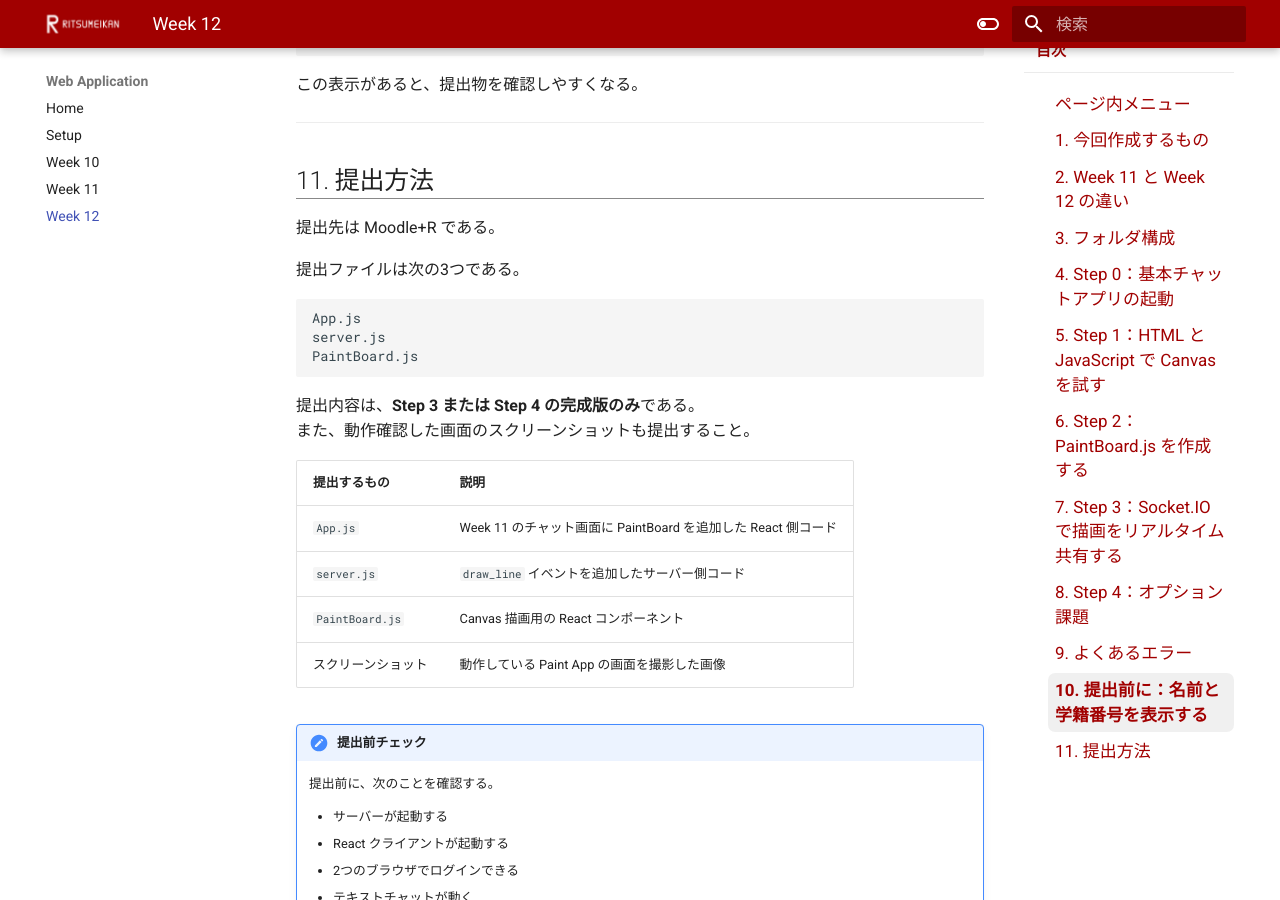
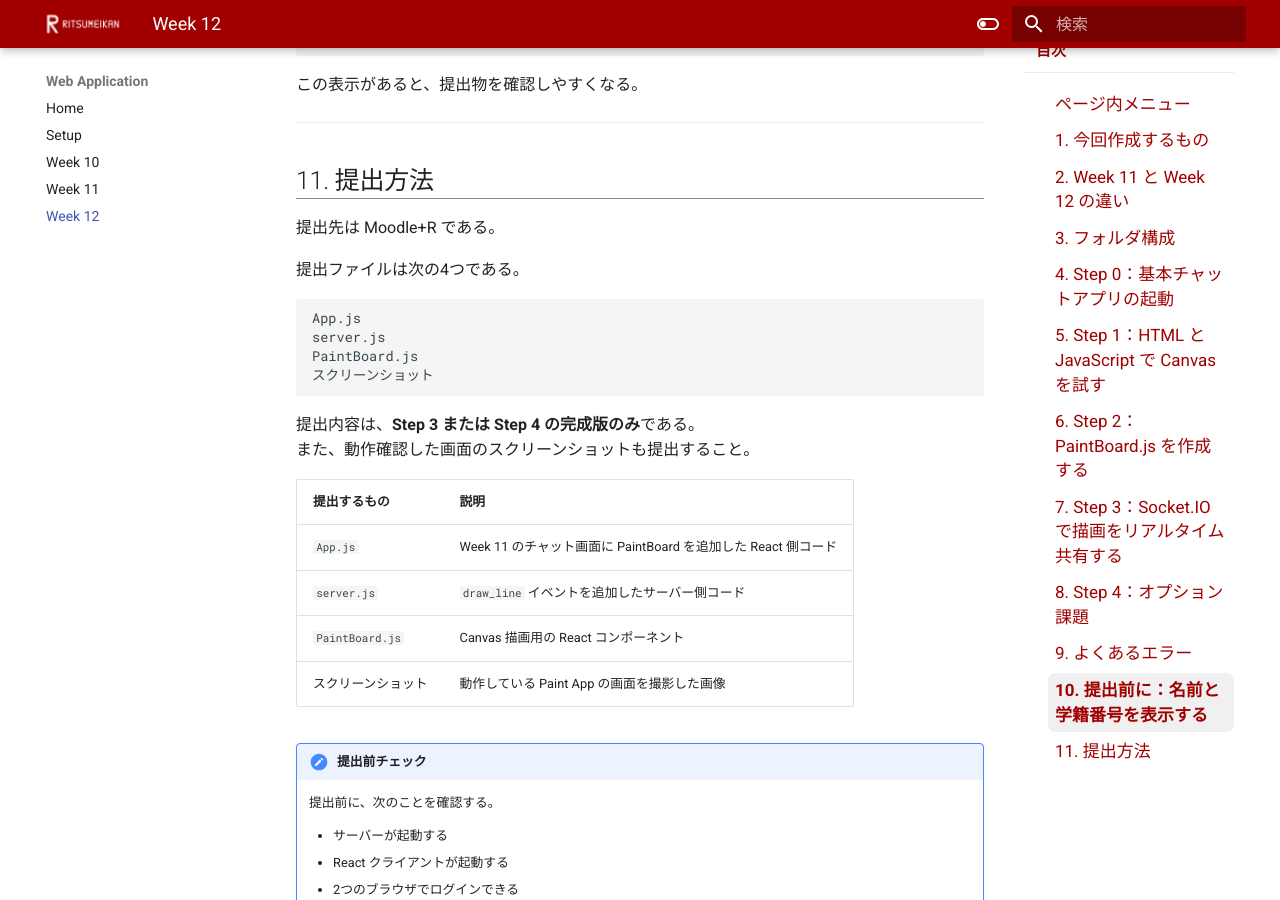
Before and after one commit to ampere-qiu/webapplication, an MkDocs documentation site: the page built from docs/week12.md, in a window 1280 px wide and 900 px high, scrolled down 22522 px. Built offline with MkDocs 1.6.1 and Material for MkDocs 9.7.7, drawn with Linux system fonts in a browser that asks for light colours; nearby versions of some CDN libraries.

Commit message:
Update web application materials

````diff
--- a/docs/week12.md
+++ b/docs/week12.md
@@ -1051,12 +1051,13 @@ node server.js
 
 提出先は Moodle+R である。
 
-提出ファイルは次の3つである。
+提出ファイルは次の4つである。
 
 ```text
 App.js
 server.js
 PaintBoard.js
+スクリーンショット
 ```
 
 提出内容は、**Step 3 または Step 4 の完成版のみ**である。
````
Also changed, not shown: site/search/search_index.json.
